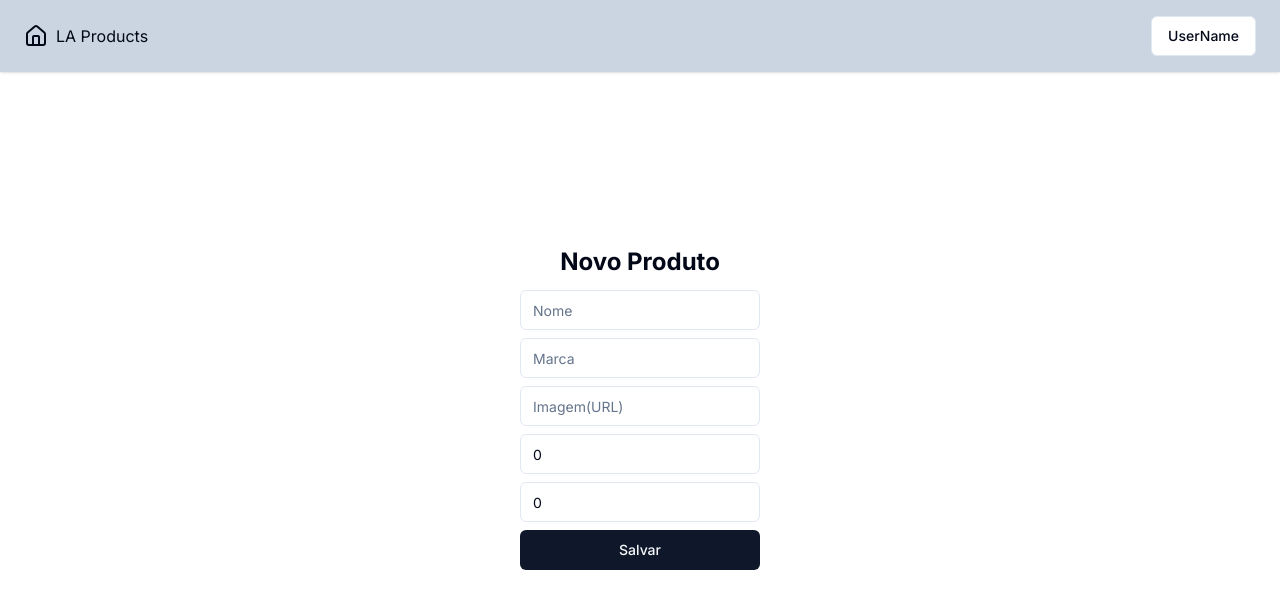
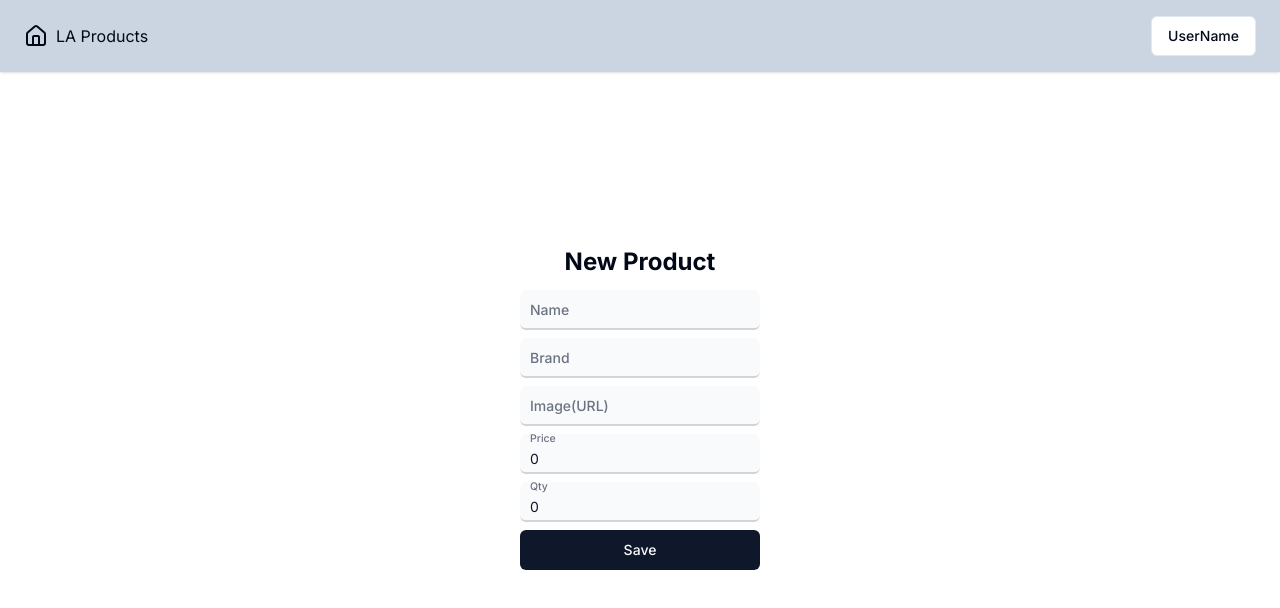
Before and after one commit to f3gomes/la-app, a Next.js app: page /new-product in a window 1280 px wide. Shown: the top 608 px of the page. Built offline with nearby package versions, Linux system fonts and the light colour scheme.

Commit message:
feat: update new product form

```diff
--- a/app/new-product/page.tsx
+++ b/app/new-product/page.tsx
@@ -9,6 +9,7 @@ import { Navbar } from "@/components/navbar";
 import { Input } from "@/components/ui/input";
 import { Spinner } from "@/components/spinner";
 import { Button } from "@/components/ui/button";
+import { Label } from "@/components/ui/label";
 
 const NewProduct = () => {
   const initialState = {
@@ -70,6 +71,11 @@ const NewProduct = () => {
     });
   };
 
+  const inputClass =
+    "block rounded-t-lg px-2.5 pb-2.5 pt-5 w-full text-sm text-gray-900 bg-gray-50 dark:bg-gray-700 border-0 border-b-2 border-gray-300 appearance-none dark:text-white dark:border-gray-600 dark:focus:border-slate-500 focus:outline-none focus:ring-0 focus:border-slate-600 peer";
+  const labelClass =
+    "absolute text-sm text-gray-500 dark:text-gray-400 duration-300 transform -translate-y-4 scale-75 top-[0.6rem] z-10 origin-[0] start-2.5 peer-focus:text-slate-600 peer-focus:dark:text-slate-500 peer-placeholder-shown:scale-100 peer-placeholder-shown:translate-y-0 peer-focus:scale-75 peer-focus:-translate-y-4 rtl:peer-focus:translate-x-1/4 rtl:peer-focus:left-auto";
+
   return (
     <>
       <Navbar />
@@ -78,51 +84,82 @@ const NewProduct = () => {
           onSubmit={onSubmit}
           className="flex flex-col gap-3 justify-center items-center h-screen"
         >
-          <h1 className="text-2xl font-bold">Novo Produto</h1>
+          <h1 className="text-2xl font-bold">New Product</h1>
 
           <div className="flex flex-col gap-2 w-60">
+            <div className="relative">
               <Input
                 type="text"
+                id="name"
                 name="name"
-              placeholder="Nome"
+                placeholder=""
                 value={data.name || ""}
                 onChange={(e) => handleChange(e)}
+                className={inputClass}
               />
+              <Label htmlFor="name" className={labelClass}>
+                Name
+              </Label>
+            </div>
 
+            <div className="relative">
               <Input
                 type="text"
                 name="brand"
-              placeholder="Marca"
+                placeholder=""
                 value={data.brand || ""}
                 onChange={(e) => handleChange(e)}
+                className={inputClass}
               />
+              <Label htmlFor="brand" className={labelClass}>
+                Brand
+              </Label>
+            </div>
 
+            <div className="relative">
               <Input
                 type="text"
                 name="urlImage"
-              placeholder="Imagem(URL)"
+                placeholder=""
                 value={data.urlImage || ""}
                 onChange={(e) => handleChange(e)}
+                className={inputClass}
               />
+              <Label htmlFor="urlImage" className={labelClass}>
+                Image(URL)
+              </Label>
+            </div>
 
+            <div className="relative">
               <Input
                 type="number"
                 name="price"
-              placeholder="Preço R$ (12.99)"
+                placeholder=""
                 value={data.price || 0}
                 onChange={(e) => handleChange(e)}
+                className={inputClass}
               />
+              <Label htmlFor="price" className={labelClass}>
+                Price
+              </Label>
+            </div>
 
+            <div className="relative">
               <Input
                 type="number"
                 name="stock"
-              placeholder="Estoque"
+                placeholder=""
                 value={data.stock || 0}
                 onChange={(e) => handleChange(e)}
+                className={inputClass}
               />
+              <Label htmlFor="stock" className={labelClass}>
+                Qty
+              </Label>
+            </div>
 
             <Button type="submit" disabled={isLoading}>
-              {isLoading ? <Spinner /> : <span>Salvar</span>}
+              {isLoading ? <Spinner /> : <span>Save</span>}
             </Button>
           </div>
         </form>
--- /dev/null
+++ b/components/ui/label.tsx
@@ -0,0 +1,26 @@
+"use client"
+
+import * as React from "react"
+import * as LabelPrimitive from "@radix-ui/react-label"
+import { cva, type VariantProps } from "class-variance-authority"
+
+import { cn } from "@/lib/utils"
+
+const labelVariants = cva(
+  "text-sm font-medium leading-none peer-disabled:cursor-not-allowed peer-disabled:opacity-70"
+)
+
+const Label = React.forwardRef<
+  React.ElementRef<typeof LabelPrimitive.Root>,
+  React.ComponentPropsWithoutRef<typeof LabelPrimitive.Root> &
+    VariantProps<typeof labelVariants>
+>(({ className, ...props }, ref) => (
+  <LabelPrimitive.Root
+    ref={ref}
+    className={cn(labelVariants(), className)}
+    {...props}
+  />
+))
+Label.displayName = LabelPrimitive.Root.displayName
+
+export { Label }
--- a/package.json
+++ b/package.json
@@ -9,6 +9,7 @@
     "lint": "next lint"
   },
   "dependencies": {
+    "@radix-ui/react-label": "^2.1.0",
     "@radix-ui/react-menubar": "^1.1.1",
     "@radix-ui/react-slot": "^1.1.0",
     "axios": "^1.7.2",
```
Also changed, not shown: 1 other file (tests, documents, lock files or other folders). Lines whose indentation alone changed are shown as unchanged.
